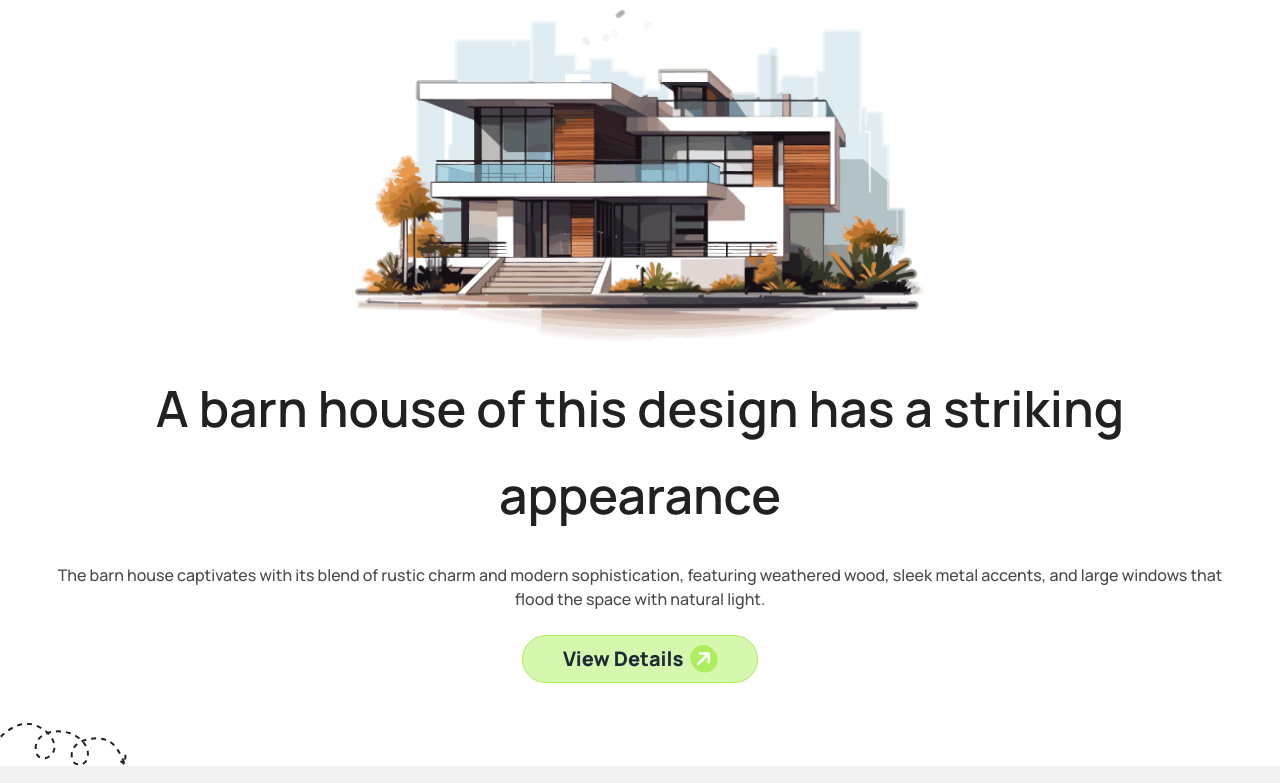
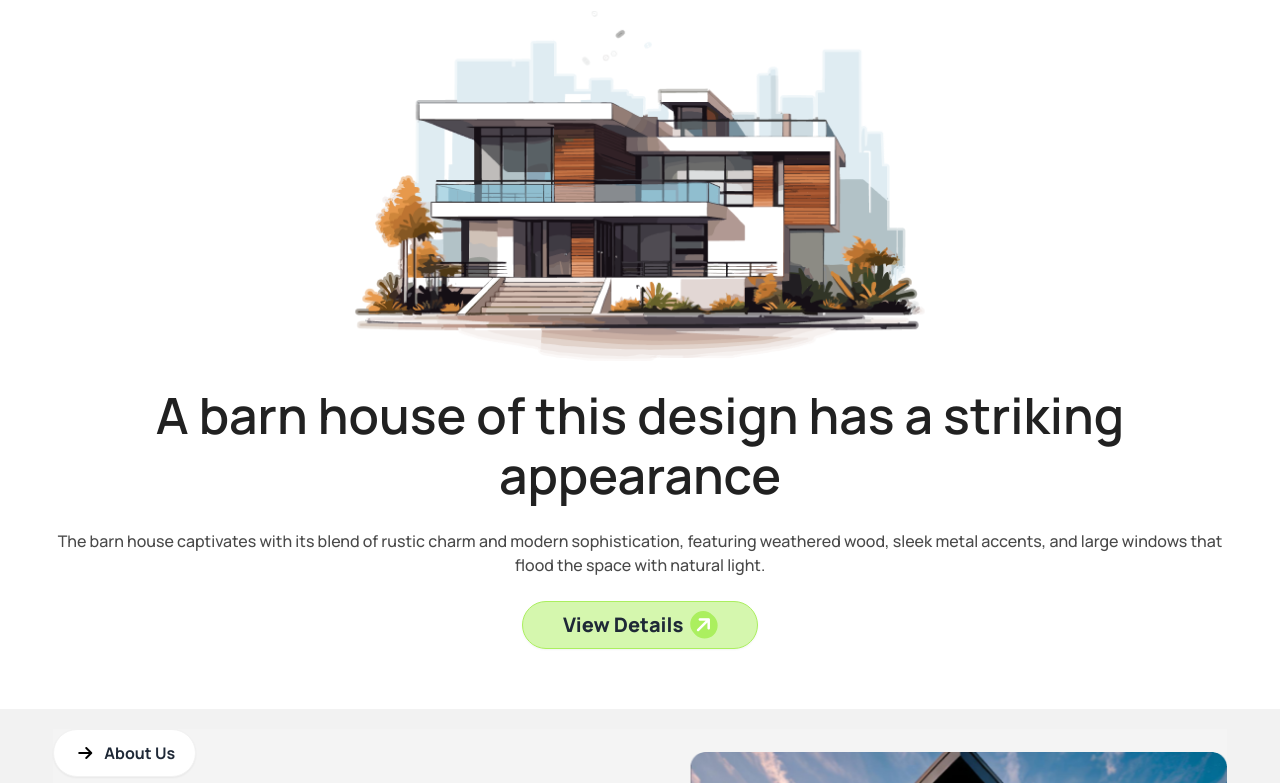
Before and after one commit to Shahriarkawsik/PHB10A03, a website: page index.html in a window 1280 px wide. Shown: the part 113-896 px from the top of the page. Drawn offline with Linux system fonts and the light colour scheme.

Commit message:
update padding

```diff
--- a/index.html
+++ b/index.html
@@ -209,13 +209,13 @@
         </div>
       </nav>
       <section
-        class="text-center space-y-2 sm:space-y-4 md:space-y-6 lg:space-y-6"
+        class="text-center space-y-2 sm:space-y-4 md:space-y-6 lg:space-y-6 sm:py-5"
       >
         <figure class="">
           <img class="mx-auto" src="./assets/banner.png" alt="" />
         </figure>
         <h1
-          class="text-28 font-semibold sm:text-4xl md:text-4xl lg:text-64 md:leading-49 lg:leading-87 text-title-color"
+          class="text-28 font-semibold sm:text-4xl md:text-4xl lg:text-64 md:leading-49 lg:leading-60 text-title-color"
         >
           A barn house of this design has a <br class="lg:hidden" />striking
           appearance
@@ -236,24 +236,6 @@
       </section>
     </header>
     <main class="w-full bg-header-bg-color overflow-hidden">
-      <svg
-        class="max-lg:hidden"
-        width="126.559448"
-        height="43.214111"
-        viewBox="0 0 126.559 43.2141"
-        fill="none"
-        xmlns="http://www.w3.org/2000/svg"
-        xmlns:xlink="http://www.w3.org/1999/xlink"
-      >
-        <path
-          id="Vector 14"
-          d="M0.74 13.74C0.74 13.74 15.91 -3.03 33.29 1.67C46.69 5.3 58.06 18.27 53.48 28.71C52.08 31.9 46.73 36.94 41.06 34.85C35.75 32.9 35.43 27.36 35.69 23.91C36.76 9.54 55.57 5.62 69.29 10.03C81.09 13.83 91.28 24.87 86.88 36.46C85.45 40.22 82.22 42.14 77.69 41.36C73.27 40.59 71.76 36.75 71.69 32.27C71.42 16.52 96.88 11.55 109.2 18.28C118.87 23.57 124.75 41.31 124.75 41.31M125.55 31.72L124.75 41.31L117.45 35.77"
-          stroke="#212121"
-          stroke-opacity="1.000000"
-          stroke-width="2.000000"
-          stroke-dasharray="5 5"
-        />
-      </svg>
       <!-- First section -->
       <section class="hero bg-base-200">
         <div
@@ -491,8 +473,6 @@
                       stroke-width="1.500000"
                     />
                   </svg>
-
-
                 </figure>
                 <!-- cards details -->
                 <div class="space-y-3 text-center">
@@ -506,7 +486,7 @@
       </section>
       <!-- Third section -->
       <section class="bg-base-200">
-        <div class="max-sm:w-9/12 sm:w-11/12 lg:w-11/12 mx-auto lg:py-20">
+        <div class="max-sm:w-9/12 sm:w-11/12 lg:w-11/12 mx-auto py-20 lg:py-20">
           <div class="space-y-5 sm:space-y-4 lg:space-y-6 xl:space-y-10">
             <!-- section head -->
             <div class="text-center space-y-5 sm:space-y-4 xl:space-y-3">
--- a/tailwind.config.js
+++ b/tailwind.config.js
@@ -49,6 +49,7 @@ module.exports = {
         "49": "49px",
         "55": "55px",
         "60": "60px",
+        "70": "60px",
         "87": "87px",
       },
 
```
Also changed, not shown: src/output.css.
